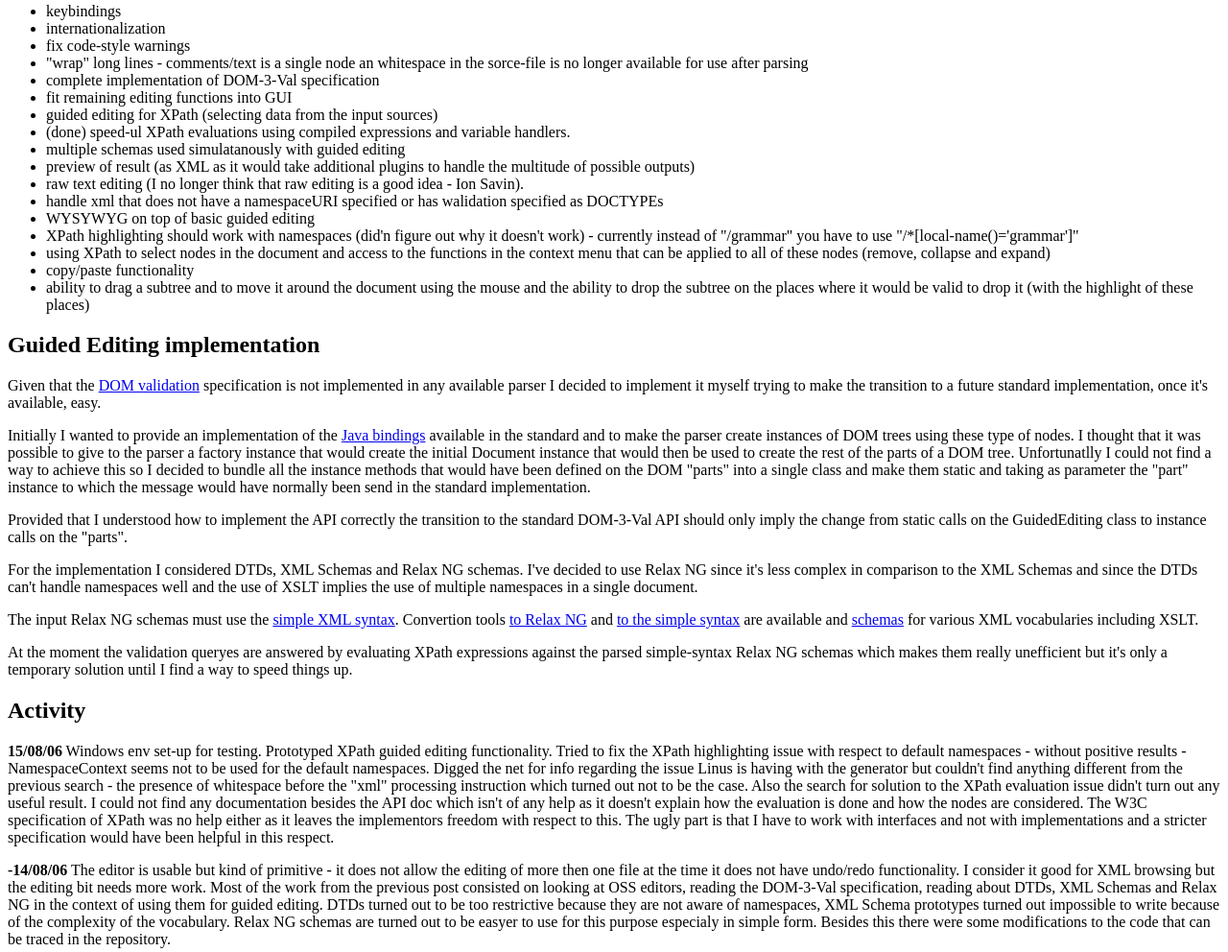
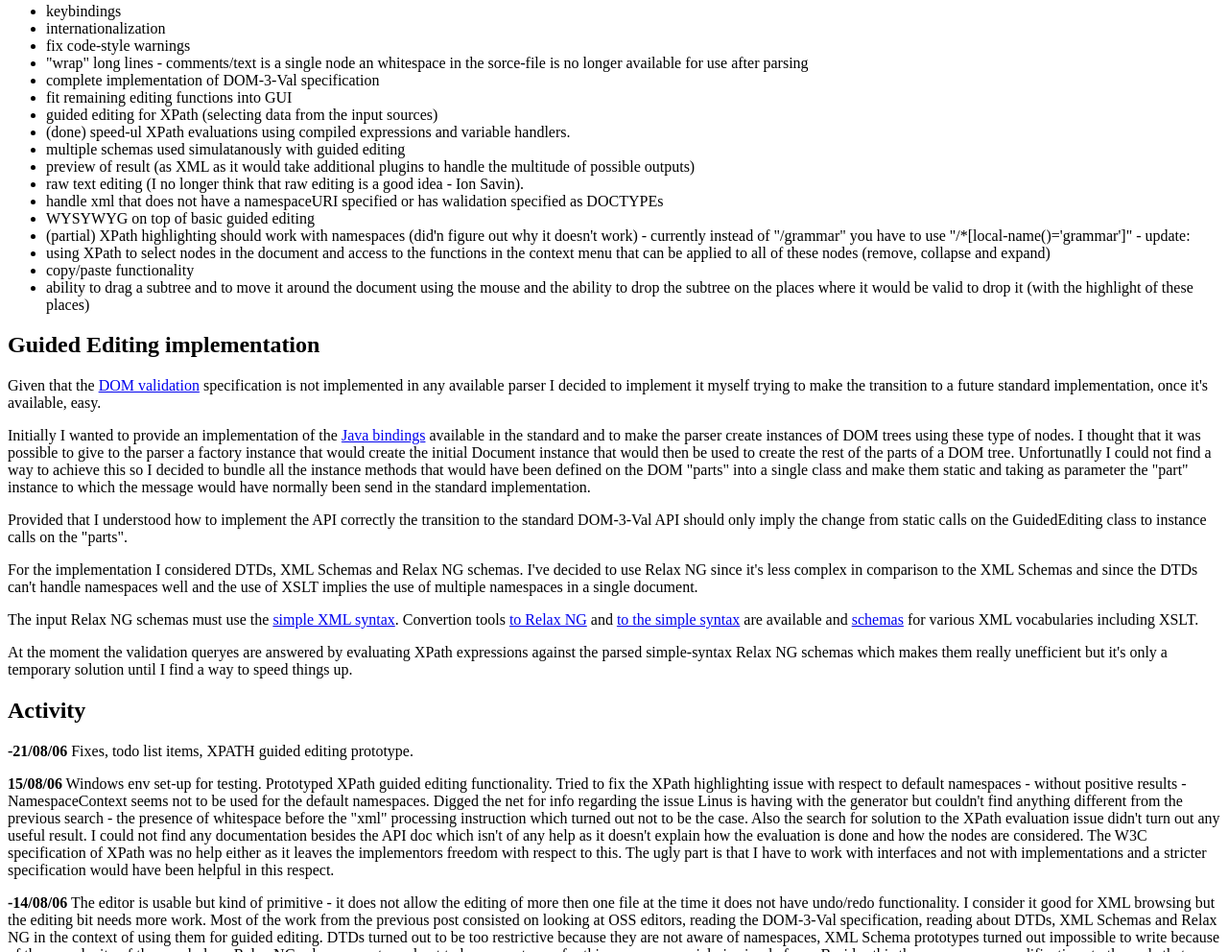
Before and after one commit to argouml-tigris-org/argoprint, a plain HTML site: page www/soc2006/activity.html in a window 1280 px wide. Shown: the part 453-1445 px from the top of the page at 96% size. Drawn offline with Linux system fonts and the light colour scheme.

Commit message:
activity update
git-svn-id: http://argoprint.tigris.org/svn/argoprint/trunk@253 39b8678e-d811-0410-9f66-c214488f071d

```diff
--- a/www/soc2006/activity.html
+++ b/www/soc2006/activity.html
@@ -46,9 +46,9 @@ a good idea - Ion Savin).
 <li> handle xml that does not have a namespaceURI specified or
 has walidation specified as DOCTYPEs
 <li> WYSYWYG on top of basic guided editing
-<li> XPath highlighting should work with namespaces (did'n figure out
+<li>(partial) XPath highlighting should work with namespaces (did'n figure out
 why it doesn't work) - currently instead of "/grammar" you have to use
-"/*[local-name()='grammar']"
+"/*[local-name()='grammar']" - update:
 <li> using XPath to select nodes in the document and access to the functions
 in the context menu that can be applied to all of these nodes (remove, collapse
 and expand)
@@ -93,6 +93,8 @@ the parsed simple-syntax Relax NG schemas which makes them really unefficient bu
 temporary solution until I find a way to speed things up.</p>
 
 <h2>Activity</h2>
+
+<p><b>-21/08/06</b> Fixes, todo list items, XPATH guided editing prototype.</p>
 
 <p><b>15/08/06</b> Windows env set-up for testing. Prototyped XPath guided editing
 functionality. Tried to fix the XPath highlighting issue with respect to default
```
